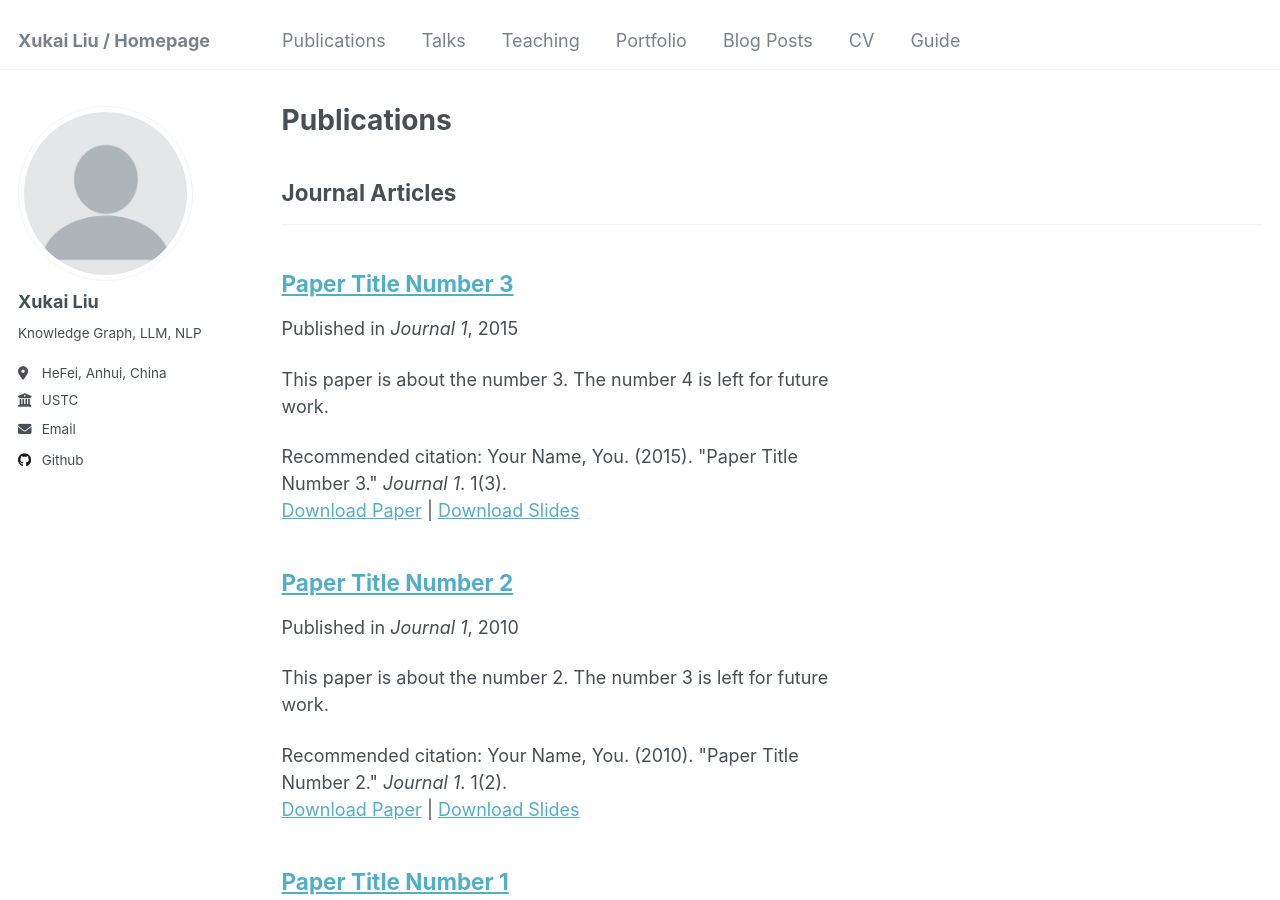
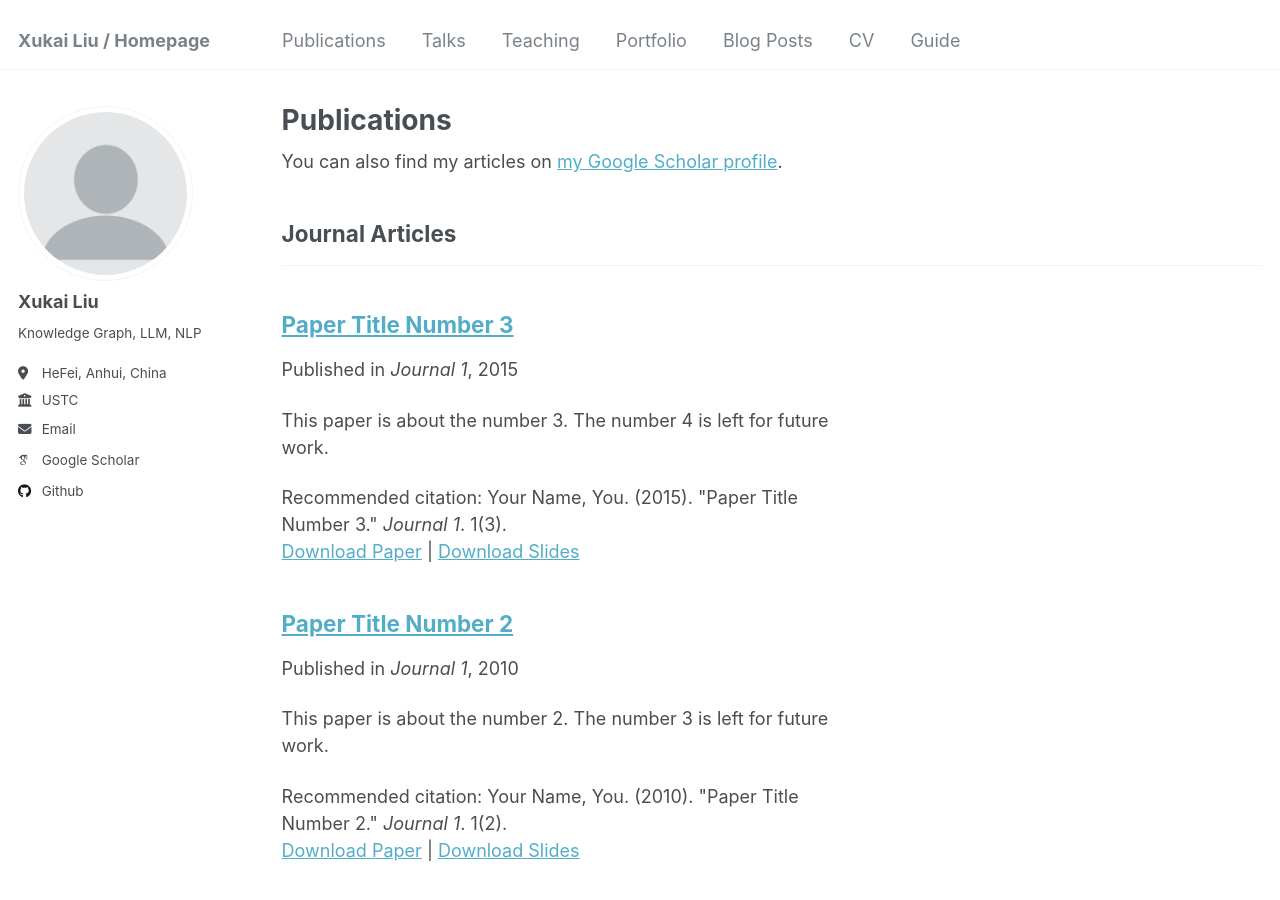
Before and after one commit to laquabe/laquabe.github.io, a Jekyll site: the page built from _pages/publications.html, in a window 1280 px wide and 900 px high. Built offline with Jekyll 4.4.1, drawn with Linux system fonts in a browser that asks for light colours; some web fonts are replaced; part of the change alters nothing that is shown.

Commit message:
Update Google scholar in _config.yml

```diff
--- a/_config.yml
+++ b/_config.yml
@@ -32,7 +32,7 @@ author:
 
   # Academic websites
   arxiv            : # URL - Update with the correct link to your profile
-  googlescholar    : # "https://scholar.google.com/citations?user=PS_CX0AAAAAJ"
+  googlescholar    : "https://scholar.google.com/citations?user=HW2_UisAAAAJ&hl"
   impactstory      : # URL
   orcid            : # "http://orcid.org/yourorcidurl"
   semantic         : # URL
```
